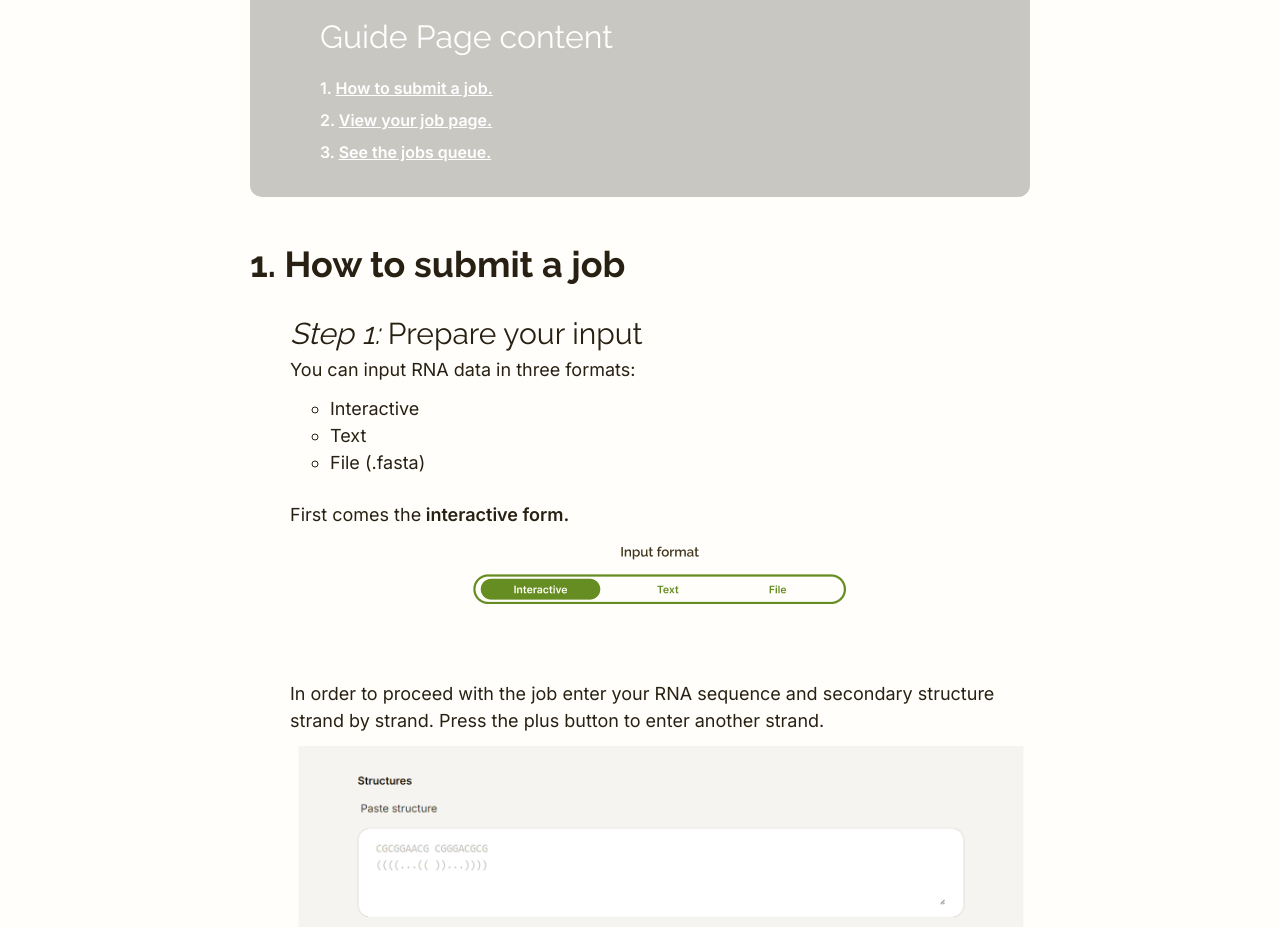
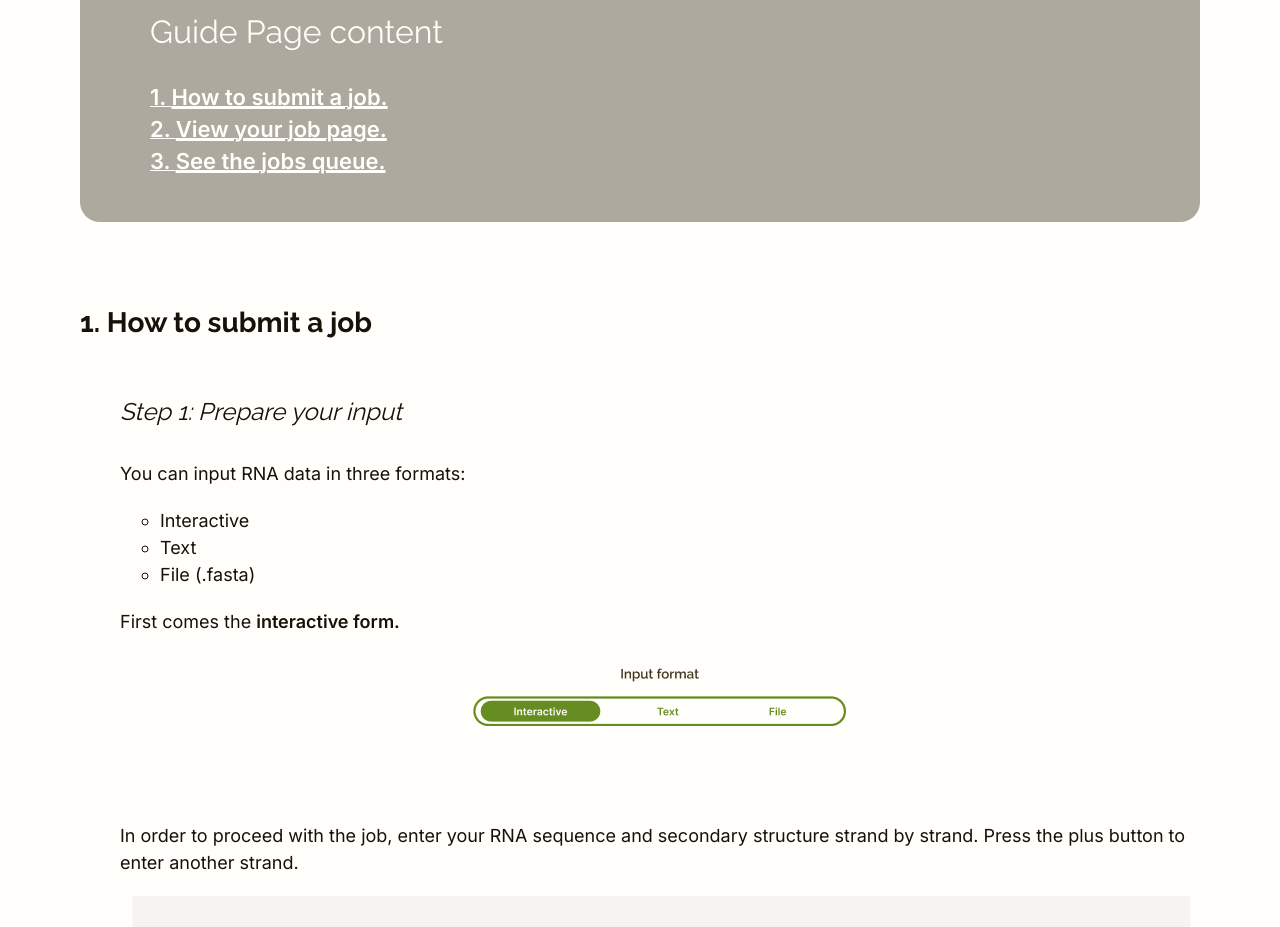
Before and after one commit to GraphaRNA-web/GraphaRNA-web, a Next.js app in the folder frontend/: page /guide in a window 1280 px wide. Shown: the part 142-1069 px from the top of the page. Built offline with nearby package versions, Linux system fonts and the light colour scheme; a web font is replaced by a local one.

Commit message:
Responsywny GuidePage i zaaktualizowany CiteUs

```diff
--- a/frontend/app/cite/page.tsx
+++ b/frontend/app/cite/page.tsx
@@ -11,7 +11,16 @@ export default function CiteUs(){
                     <img className='triangle' src='photos/cp_triangle.png'></img>
                     <img className='green-thing' src='icons/cp_thing.svg'></img>
                     <div className='cite-text'>
-                        <p className='cite-para'>Justyna M, Zirbel CL, Antczak M, Szachniuk M (2025), Graph Neural Network and Diffusion Model for modeling RNA interatomic interactions, submitted</p>
+                        <p className='cite-para'>
+                            Marek Justyna, Craig Zirbel, Maciej Antczak, Marta Szachniuk, Graph neural network and diffusion model for modeling RNA interatomic interactions, <em>Bioinformatics</em>, Volume 41, Issue 9, September 2025, btaf515,{' '}
+                            <a
+                                href="https://doi.org/10.1093/bioinformatics/btaf515"
+                                target="_blank"
+                                rel="noopener noreferrer"
+                            >
+                                https://doi.org/10.1093/bioinformatics/btaf515
+                            </a>
+                        </p>
                     </div>
                 </div>
             </div>
--- a/frontend/app/guide/page.tsx
+++ b/frontend/app/guide/page.tsx
@@ -14,65 +14,97 @@ export default function Guide() {
                 </ol>
             </div>
 
-            <h1 className="header-title" id="submit-job">1. How to submit a job</h1>
-            <ol className="step-list">
-                <li className="header-step"><i className="header-step">Step 1:</i> Prepare your input
-                    <p className="text-standard">
-                        You can input RNA data in three formats:
-                    </p>
-                    <ol className="step-list-dot text-standard">
+            <div className='gp-step1'>
+                <h1 className="gp-header-title" id="submit-job">1. How to submit a job</h1>
+                <div className='gp-step-content'>
+                    <div className="gp-step">
+                        <h2 className="header-step"><i>Step 1:</i> Prepare your input</h2>
+                        <div className='gp-step-step-content'>
+                            <p className="text-standard"> You can input RNA data in three formats: </p>
+
+                            <ul className="step-list-dot text-standard">
                             <li>Interactive</li>
                             <li>Text</li>
                                 <li>File (.fasta)</li>
-                    </ol>
-                    <span className="text-standard">First comes the</span><span className="text-standard bold"> interactive form.</span>
-                    <img src="/photos/interactive_selected.png" alt="Interactive Selected" className="example-image"/>
-                    <p className="text-standard">In order to proceed with the job enter your RNA sequence and secondary structure strand by strand. Press the plus button to enter another strand.</p>
-                    <img src="/photos/interactive_example.png" alt="Interactive Example" className="example-image"/>
+                            </ul>
 
-                    <span className="text-standard">Next, there is a </span><span className="text-standard bold"> textual format.</span>
-                    <img src="/photos/text_selected.png" alt="Text Selected" className="example-image"/>
-                    <p className="text-standard">Paste your RNA sequence and secondary structure into the text area.</p>
-                    <img src="/photos/text_example.png" alt="Text Example" className="example-image"/>
-
-                    <span className="text-standard">Last but not least - RNA structure in a form of a </span><span className="text-standard bold">file.</span>
-                    <img src="/photos/file_selected.png" alt="File Selected" className="example-image"/>
-                    <p className="text-standard">Upload a <span className="bold">.fasta</span> file containing your RNA sequence and secondary structure.</p>
-                    <img src="/photos/file_example.png" alt="File Example" className="example-image"/>
+                            <p className="text-standard">First comes the <span className="bold">interactive form.</span></p>
+                            <img src="/photos/interactive_selected.png" alt="Interactive Selected" className="example-image" />
 
                             <p className="text-standard">
-                        After pressing <span className="bold">"Next"</span> button, the system will validate and process your input. If there are any issues, you will receive corrected input if possible, or else a message indicating the issue.
-                        In case you would like to validate your input <span className="bold">without running a job</span> we also provided a <span className="bold">“Validate structure”</span> button.
+                                In order to proceed with the job, enter your RNA sequence and secondary structure strand by strand.
+                                Press the plus button to enter another strand.
                             </p>
-                    <img src="/photos/next_example.png" alt="Next Example" className="example-image" id="next-example"/>
+                            <img src="/photos/interactive_example.png" alt="Interactive Example" className="example-image" />
 
+                            <p className="text-standard">
+                                Next, there is a <span className="bold">textual format.</span></p>
+                            <img src="/photos/text_selected.png" alt="Text Selected" className="example-image" />
 
-                </li>
-                <li className="header-step"><i className="header-step">Step 2:</i> Enter job parameters
                             <p className="text-standard">
-                    After your input is validated, you can enter parameters such as <span className="bold">job name</span>, <span className="bold">seed</span> (an integer used for seeding the prediction algorithm),
-                    and number of<span className="bold"> alternative conformations</span> (predictions of the original input with different seeds). Job name and seed can be generated automatically if needed.
+                                Paste your RNA sequence and secondary structure into the text area.
                             </p>
-                    <img src="/photos/form-step-2.png" alt="Step 2 Example" className="example-image"/>
-                </li>
-                <li className="header-step"><i className="header-step">Step 3:</i> Enter your email (optional)
+                            <img src="/photos/text_example.png" alt="Text Example" className="example-image" />
+
                             <p className="text-standard">
-                        You can enter your e-mail address to receive a notification message when your job is complete. You will get a URL to the job’s results page. We will also send you a reminder when it is about to expire.
-                        This is an optional step - you can proceed without providing an e-mail.
+                                Last but not least – RNA structure in a form of a <span className="bold">file.</span>
                             </p>
-                    <img src="/photos/email-example.png" alt="Step 3 Example" className="example-image"/>
-                </li>
-            </ol>
+                            <img src="/photos/file_selected.png" alt="File Selected" className="example-image" />
 
-            <h1 className="header-title" id="view-job">2. View your job page</h1>
+                            <p className="text-standard">
+                                Upload a <span className="bold">.fasta</span> file containing your RNA sequence and secondary structure.
+                            </p>
+                            <img src="/photos/file_example.png" alt="File Example" className="example-image" />
+
+                            <p className="text-standard">
+                                After pressing the <span className="bold">"Next"</span> button, the system will validate and process your input.
+                                If there are any issues, you will receive corrected input if possible, or a message indicating the problem.
+                                In case you would like to validate your input <span className="bold">without running a job</span>,
+                                we also provide a <span className="bold">"Validate structure"</span> button.
+                            </p>
+                            <img src="/photos/next_example.png" alt="Next Example" className="example-image" id="next-example" />
+                        </div>
+                    </div>
+
+                    <div className="gp-step">
+                        <h2 className="header-step"><i>Step 2:</i> Enter job parameters</h2>
+                        <p className="text-standard">
+                            After your input is validated, you can enter parameters such as <span className="bold">job name</span>,
+                            <span className="bold"> seed</span> (an integer used for seeding the prediction algorithm),
+                            and number of <span className="bold">alternative conformations</span>
+                            (predictions of the original input with different seeds).
+                            Job name and seed can be generated automatically if needed.
+                        </p>
+                        <img src="/photos/form-step-2.png" alt="Step 2 Example" className="example-image" />
+                    </div>
+
+                    <div className="gp-step">
+                       <h2 className="header-step"><i>Step 3:</i> Enter your email (optional)</h2>
+                        <p className="text-standard">
+                            You can enter your e-mail address to receive a notification when your job is complete.
+                            You’ll get a URL to the job’s results page and a reminder before it expires.
+                            This is optional — you can proceed without providing an e-mail.
+                        </p>
+                       <img src="/photos/email-example.png" alt="Step 3 Example" className="example-image" />
+                    </div>
+                </div>
+            </div>
+
+            <div className='gp-step2'>
+                <h1 className="gp-header-title" id="view-job">2. View your job page</h1>
+                <div className='gp-step-content'>
                     <p className="text-standard paragraph">After submitting a job, you will be redirected to the job’s results page.
                         Here you can monitor the status of your job and view results once it’s complete.
                         If you provided an email, a link to the job page will be sent to your inbox, and you will receive a notification when the job is complete.
                         Job expires two weeks after completion, and you will receive a reminder email a day before expiration.
                     </p>
                     <img src="/photos/job_results_example.png" alt="Job Results Example" className="example-image"/>
+                </div>
+            </div>
 
-            <h1 className="header-title" id="jobs-queue">3. See the jobs queue</h1>
+            <div className='gp-step3'>
+                <h1 className="gp-header-title" id="jobs-queue">3. See the jobs queue</h1>
+                <div className='gp-step-content'>
                     <p className="text-standard paragraph">
                         While waiting for the job results you can check out the status of your job.
                         It is listed in the queue of jobs. All of the requests are queued and processed in the First In, First Out order.
@@ -81,7 +113,8 @@ export default function Guide() {
                         You can view the <span className="bold">active</span> and <span className="bold">finished jobs</span> with their statuses and all the details.
                     </p>
                     <img src="/photos/jobs_queue_example.png" alt="Jobs Queue Example" className="example-image"/>
-
+                </div>
+            </div>
         </div>
     </div>
   );
--- a/frontend/app/results/ResultsClient.tsx
+++ b/frontend/app/results/ResultsClient.tsx
@@ -167,7 +167,7 @@ const formatDate = (dateString: string) => {
               <p className='error-code'>404</p>
               <p className='add-info'>Oops! Results page not found.</p>
             </div>
-            <p>{error || "The result page you are looking for is probably deleted due to the timeout. Start a new job to find out the calculation results."}</p>
+            <p className='not-found-error'>{error || "The result page you are looking for is probably deleted due to the timeout. Start a new job to find out the calculation results."}</p>
           </div>
           <div className='right-side'>
             <img src='/photos/notfound.png' width={414} height={414} alt="Not Found" />
--- a/frontend/app/styles/guide.css
+++ b/frontend/app/styles/guide.css
@@ -1,58 +1,102 @@
 .guide-page {
     padding-top: 100px;
+    padding-left: calc((100% - 1120px) / 2);
+    padding-right: calc((100% - 1120px) / 2);
 }
 
 .gp-content{
     display: flex;
     flex-direction: column;
-    padding-top: 30px;
-    padding-bottom: 60px;
-    padding-left: 250px;
-    padding-right: 250px;
+    gap: 80px;
+    width: 1120px;
 }
 
-@media (max-width: 768px) {
-  .gp-content {
-    padding-left: 40px;
-    padding-right: 40px;
-  }
+.guide-toc {
+  display: flex;
+  flex-direction: column;
+  background-color: var(--brown-lighten-25);
+  border-radius: 20px;
+  padding: 50px 70px;
+  width: 100%;
+  gap: 30px;
+  height: auto;
 }
 
-[class*="header-"] {
-    font-family: Raleway;
-    font-weight: 700;
+.header-guide-toc-title {
+  font-family: 'Raleway';
+  font-weight: 400;
+  font-size: 32px;
+  color: var(--background-base)
 }
 
-[class*="text-"] {
-    font-family: Inter;
-    font-weight: 400;
+.guide-toc-list {
+  display: flex;
+  flex-direction: column;
+  gap: 10px;
 }
 
-.header-title{
-    font-size: 36px;
-    margin-bottom: 20px;
-    scroll-margin-top: 100px;
+.text-standard-toc{
+  font-family: 'Inter';
+  font-weight: 600;
+  font-size: 22px;
+  line-height: 100%;
+  text-decoration: underline;
+  text-decoration-style: solid;
+  text-decoration-thickness: 0%;
+  color: var(--background-base)
+}
+
+.gp-step1, .gp-step2, .gp-step3{
+  width: 100%;
+  height: auto;
+  display: flex;
+  flex-direction: column;
+  gap: 50px;
+}
+
+.gp-header-title{
+  font-family: 'Raleway';
+  font-weight: 700;
+  font-size: 28px;
+  color: var(--brown-base)
+}
+
+.gp-step-content{
+    display: flex;
+    flex-direction: column;
+    width: 100%;
+    height: auto;
+    padding-left: 40px;
+    gap: 50px;
 }
 
 .header-step{
-    font-size: 30px;
-    margin-bottom: 18px;
+    font-family: 'Raleway';
     font-weight: 400;
+    font-style: italic;
+    font-size: 24px;
+    color: var(--brown-base);
+}
+
+.gp-step{
+  display: flex;
+  flex-direction: column;
+  gap: 30px;
+}
+
+.gp-step-step-content{
+  display: flex;
+  flex-direction: column;
+  gap: 20px;
 }
 
 .text-standard{
-    font-size: 18px;
-    margin-bottom: 12px;
+  font-family: 'Inter';
+  font-weight: 400;
+  font-size: 18px;
+  color: var(--brown-base);
 }
 
-.text-list{
-    font-size: 18px;
-    list-style: circle;
-    padding-left: 40px;
-}
-.step-list{
-    padding-left: 40px;
-}
 .step-list-dot{
     padding-left: 40px;
     list-style: circle;
@@ -71,29 +115,6 @@
 
 }
 
-.guide-toc {
-  background-color: var(--background-darken-15);
-  border-radius: 12px;
-  padding: 25px 30px;
-  margin-bottom: 40px;
-}
-
-.header-guide-toc-title {
-  font-size: 32px;
-  margin-bottom: 15px;
-  font-weight: 400;
-  color: white;
-  padding-left: 40px;
-}
-
-.guide-toc-list {
-  padding-left: 40px;
-}
-
-.guide-toc-list li {
-  margin-bottom: 8px;
-}
-
 .guide-toc-list a {
   color: inherit;
   text-decoration: underline;
@@ -103,19 +124,47 @@
   color: #000;
 }
 
-.text-standard-toc{
-    color: white;
-    font-weight: 600;
-}
-
-.guide-toc-title{
-    color: white;
-}
 
 .bold{
   font-weight: 700;
 }
 
-.paragraph{
-  padding-left: 40px;
+
+@media (max-width: 1160px){
+  .guide-page{
+    padding-left: 20px;
+    padding-right: 20px;
+  }
+
+  .gp-content{
+    width: 100%;
+  }
+
+  .guide-toc{
+    padding: 40px 60px;
+  }
+
+  .gp-step-content{
+    padding-left: 35px;
+  }
 }
+
+@media (max-width: 720px){
+  .gp-step-content{
+    padding-left: 30px;
+  }
+}
+
+@media (max-width: 420px){
+  .guide-toc-list{
+    gap: 20px;
+  }
+
+  .guide-toc{
+    padding: 30px 50px;
+  }
+
+  .gp-step-content{
+    padding-left: 20px;
+  }
+}
--- a/frontend/app/styles/results.css
+++ b/frontend/app/styles/results.css
@@ -74,7 +74,7 @@
     width: 700;
 }
 
-p{
+.not-found-error{
     color: var(--brown-lighten-10);
     font-size: 20px;
     font-weight: 300;
```
Also changed, not shown: frontend/app/styles/cite.css (+11 -1 lines). Lines whose indentation alone changed are shown as unchanged.
